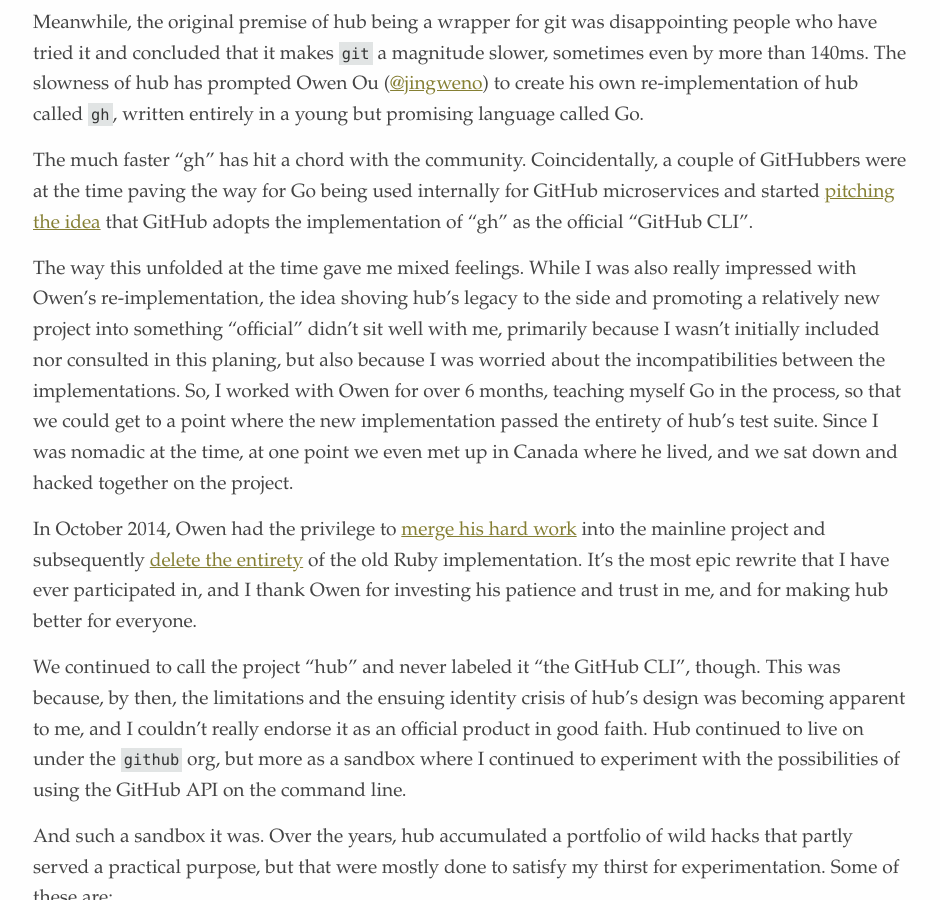
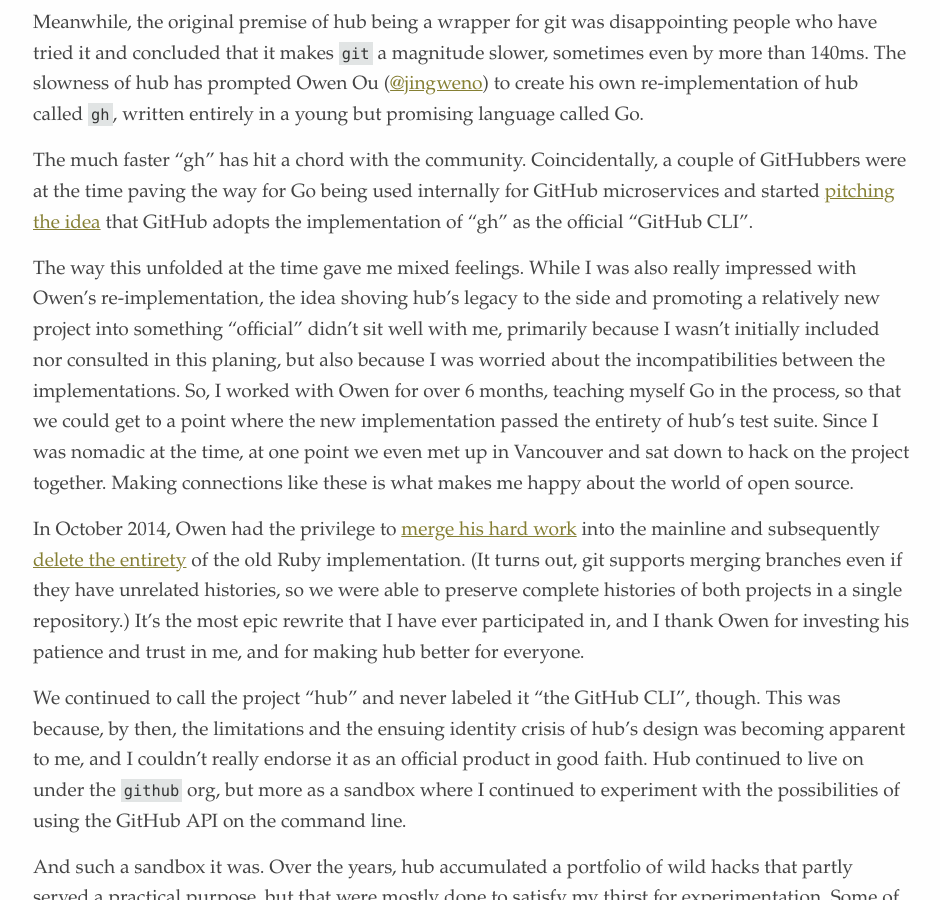
Before and after one commit to mislav/blog, a Jekyll site: the page built from _posts/2020-01-30-github-cli.md, in a window 1280 px wide and 900 px high, scrolled down 1221 px. Shown: the whole window, without its empty margins (27-967 px from the left). Built offline with Jekyll 4.4.1, drawn with Linux system fonts in a browser that asks for light colours.

Commit message:
Update hub post

```diff
--- a/_posts/2020-01-30-github-cli.md
+++ b/_posts/2020-01-30-github-cli.md
@@ -32,9 +32,9 @@
 
 The much faster “gh” has hit a chord with the community. Coincidentally, a couple of GitHubbers were at the time paving the way for Go being used internally for GitHub microservices and started [pitching the idea](https://github.com/github/hub/issues/475) that GitHub adopts the implementation of “gh” as the official “GitHub CLI”.
 
-The way this unfolded at the time gave me mixed feelings. While I was also really impressed with Owen's re-implementation, the idea shoving hub's legacy to the side and promoting a relatively new project into something “official” didn't sit well with me, primarily because I wasn't initially included nor consulted in this planing, but also because I was worried about the incompatibilities between the implementations. So, I worked with Owen for over 6 months, teaching myself Go in the process, so that we could get to a point where the new implementation passed the entirety of hub's test suite. Since I was nomadic at the time, at one point we even met up in Canada where he lived, and we sat down and hacked together on the project.
+The way this unfolded at the time gave me mixed feelings. While I was also really impressed with Owen's re-implementation, the idea shoving hub's legacy to the side and promoting a relatively new project into something “official” didn't sit well with me, primarily because I wasn't initially included nor consulted in this planing, but also because I was worried about the incompatibilities between the implementations. So, I worked with Owen for over 6 months, teaching myself Go in the process, so that we could get to a point where the new implementation passed the entirety of hub's test suite. Since I was nomadic at the time, at one point we even met up in Vancouver and sat down to hack on the project together. Making connections like these is what makes me happy about the world of open source.
 
-In October 2014, Owen had the privilege to [merge his hard work][go merge] into the mainline project and subsequently [delete the entirety][bye ruby] of the old Ruby implementation. It's the most epic rewrite that I have ever participated in, and I thank Owen for investing his patience and trust in me, and for making hub better for everyone.
+In October 2014, Owen had the privilege to [merge his hard work][go merge] into the mainline  and subsequently [delete the entirety][bye ruby] of the old Ruby implementation. (It turns out, git supports merging branches even if they have unrelated histories, so we were able to preserve complete histories of both projects in a single repository.) It's the most epic rewrite that I have ever participated in, and I thank Owen for investing his patience and trust in me, and for making hub better for everyone.
 
 We continued to call the project “hub” and never labeled it “the GitHub CLI”, though. This was because, by then, the limitations and the ensuing identity crisis of hub's design was becoming apparent to me, and I couldn't really endorse it as an official product in good faith. Hub continued to live on under the `github` org, but more as a sandbox where I continued to experiment with the possibilities of using the GitHub API on the command line.
 
```
